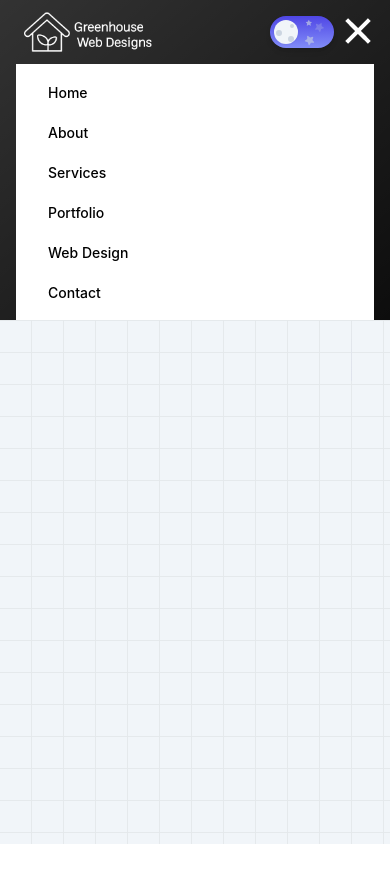
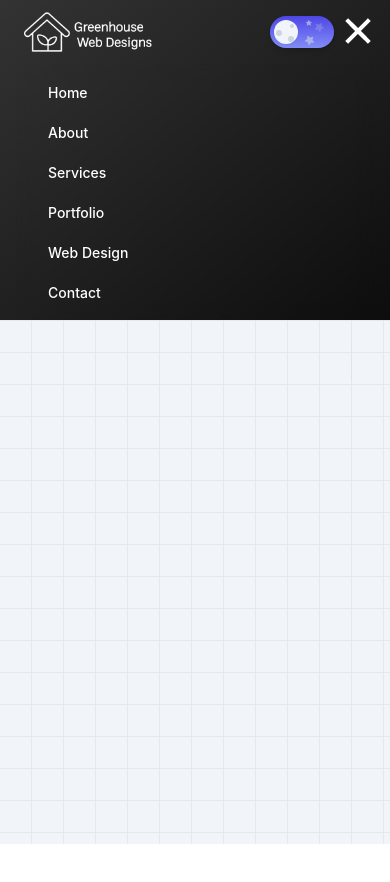
Before and after one commit to jacobadam/jacobadamdeveloper, a React (Create React App) app: page / in a window 390 px wide. Both pictures are taken after a click on the button 358 px from the left and 31 px from the top of the page. Shown: the top 882 px of the page. Built offline with nearby package versions, Linux system fonts and the light colour scheme.

Commit message:
add scrolltotop to nav and update style

```diff
--- a/src/Nav.jsx
+++ b/src/Nav.jsx
@@ -19,6 +19,13 @@ export default function NavBar() {
     window.addEventListener("scroll", handleScroll);
     return () => window.removeEventListener("scroll", handleScroll);
   }, []);
+
+  const scrollToTop = () => {
+    window.scrollTo({
+      top: 0,
+      behavior: "smooth",
+    });
+  };
 
   const navLinks = [
     { to: "/", label: "Home" },
@@ -76,18 +83,19 @@ export default function NavBar() {
         </div>
 
         {isMobileMenuOpen && (
-          <div className="lg:hidden bg-white backdrop-blur opacity-100">
+          <div className="lg:hidden bg-transparent backdrop-blur opacity-100">
             <ul className="flex flex-col items-left pl-8 space-y-4 py-4 opacity-100">
               {navLinks.map((link) => (
                 <li key={link.to} className="opacity-100">
                   <NavLink
                     to={link.to}
                     className={({ isActive }) =>
-                      `text-black dark:text-white text-sm lg:text-base font-medium hover:text-[#6fa96f] dark:hover:text-[#6fa96f] hover:font-bold transition-all duration-500 opacity-100 ${
+                      `text-white text-sm lg:text-base font-medium hover:text-[#6fa96f] dark:hover:text-[#6fa96f] hover:font-bold transition-all duration-500 opacity-100 ${
                         isActive ? "text-[#6fa96f] dark:text-[#6fa96f]" : ""
                       }`
                     }
                     onClick={() => {
+                      scrollToTop();
                       setIsMobileMenuOpen(false);
                     }}
                   >
```
